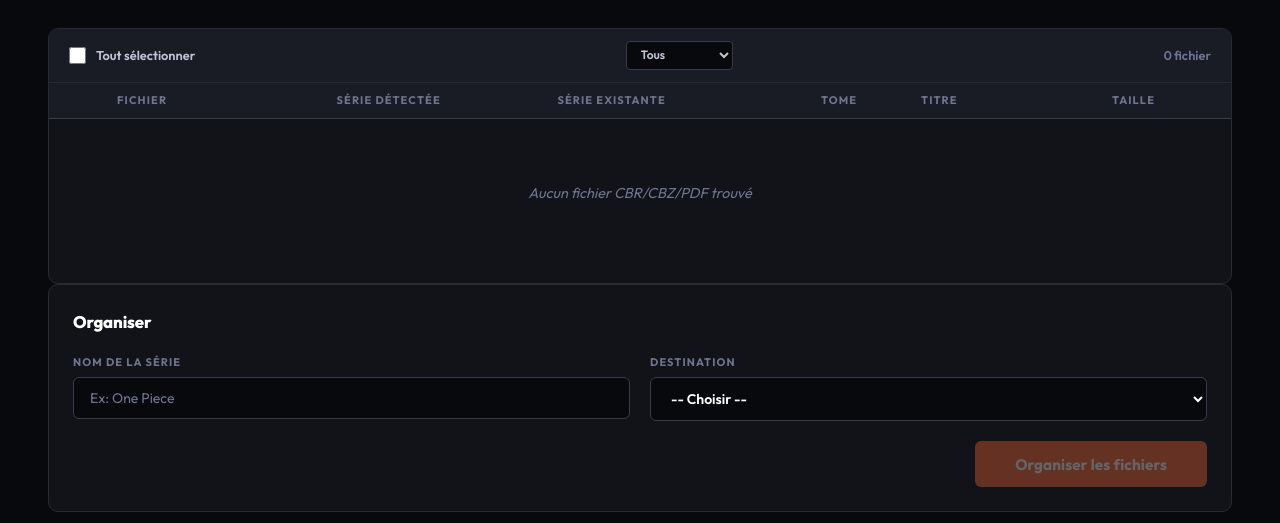
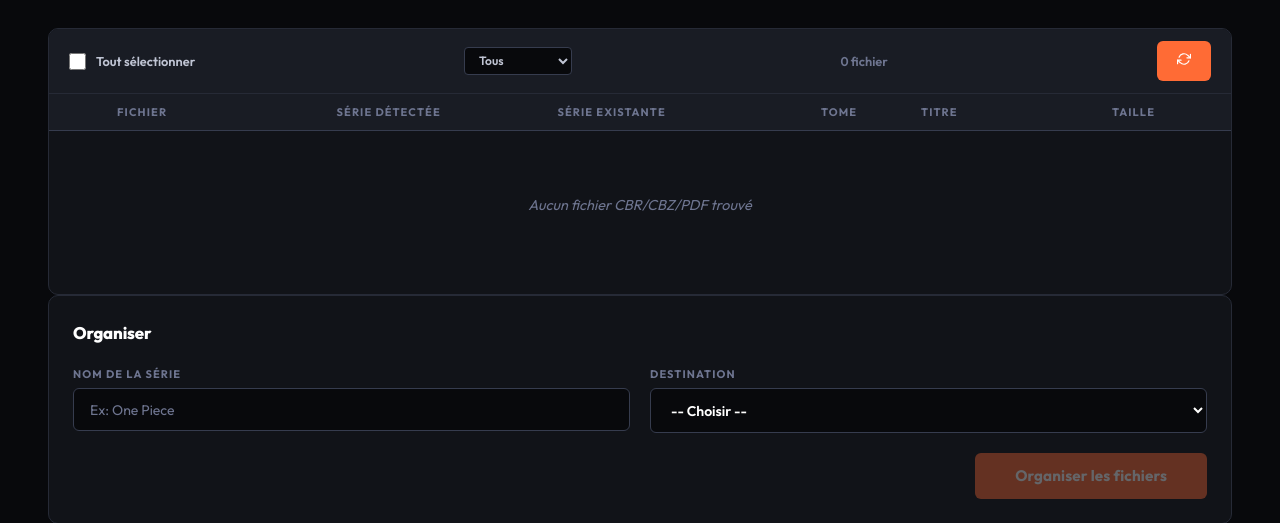
Before and after one commit to druss-la-legende/tana, a Flask app: page / in a window 1280 px wide. Shown: the part 85-608 px from the top of the page. Run offline with Flask 3, Linux system fonts and the light colour scheme; data that the repository does not hold is empty.

Commit message:
Ajouter bouton rafraîchir sur la vue Fichiers
Co-Authored-By: Claude Opus 4.6 <noreply@anthropic.com>

```diff
--- a/static/app.js
+++ b/static/app.js
@@ -24,6 +24,7 @@ const previewSection = document.getElementById("preview-section");
 const previewList = document.getElementById("preview-list");
 const btnOrganize = document.getElementById("btn-organize");
 const btnOrganizeMatched = document.getElementById("btn-organize-matched");
+const btnRefreshFiles = document.getElementById("btn-refresh-files");
 const filterSelect = document.getElementById("filter-match");
 const toastContainer = document.getElementById("toast-container");
 
@@ -1060,6 +1061,9 @@ function showToast(message, type = "success") {
     }, 3700);
 }
 
+// Refresh files
+btnRefreshFiles.addEventListener("click", () => scanFiles());
+
 // Batch organize all auto-matched files
 btnOrganizeMatched.addEventListener("click", async () => {
     const matched = filesData.filter((f) => f.series_match && (f.match_score || 0) >= 0.9);
--- a/templates/index.html
+++ b/templates/index.html
@@ -58,6 +58,9 @@
                     </div>
                     <button id="btn-organize-matched" type="button" class="btn-batch" style="display:none">Organiser tous les matchés</button>
                     <span class="file-count" id="file-count"></span>
+                    <button id="btn-refresh-files" type="button" class="btn-config-add" title="Rafraîchir">
+                        <svg width="14" height="14" viewBox="0 0 24 24" fill="none" stroke="currentColor" stroke-width="2" stroke-linecap="round" stroke-linejoin="round"><polyline points="23 4 23 10 17 10"/><polyline points="1 20 1 14 7 14"/><path d="M3.51 9a9 9 0 0 1 14.85-3.36L23 10M1 14l4.64 4.36A9 9 0 0 0 20.49 15"/></svg>
+                    </button>
                 </div>
                 <div class="file-table-wrap">
                     <table id="file-table">
```
